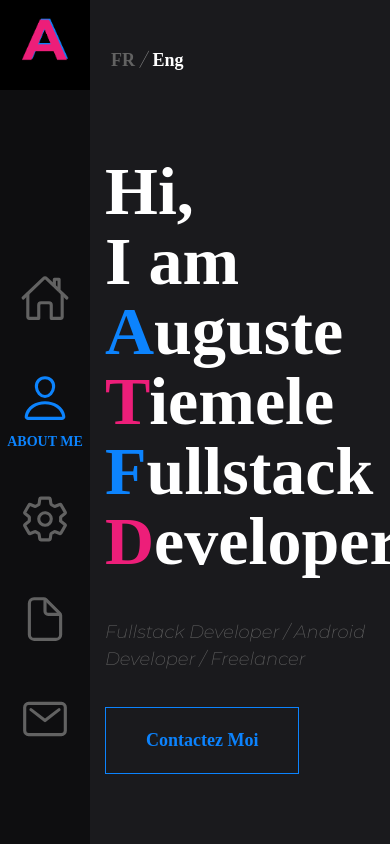
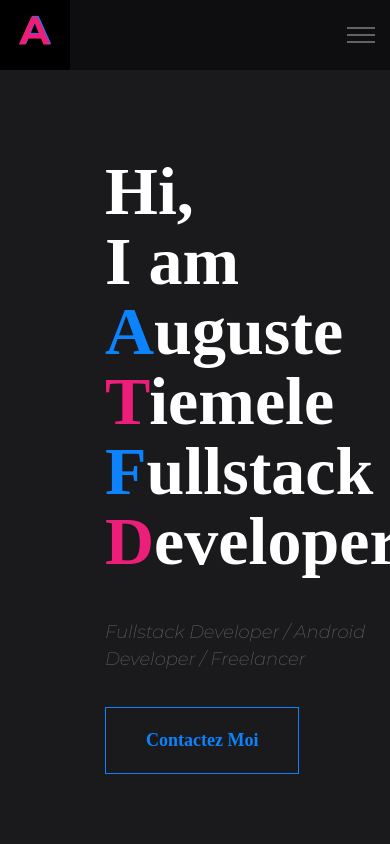
Before and after one commit to xx-code/portfolio, a React (Create React App) app: page /about in a window 390 px wide. Shown: the top 844 px of the page. Built offline with nearby package versions, Linux system fonts and the light colour scheme; a web font is replaced by a local one.

Commit message:
make navbar responsive

```diff
--- a/src/layout/navbar/index.scss
+++ b/src/layout/navbar/index.scss
@@ -6,12 +6,27 @@
     height: 100%;
     position: fixed;
     z-index: 5;
+    @media (max-width: 768px) {
+        height: 70px;
+        width: 100%;
+        position: absolute;
+        top: 0;
+    }
 }
 
+.header {
+    display: flex;
+    justify-content: space-between;
+    align-items: center;
     .logo {
         height: 90px;
         width: 100%;
         background-color: $black;
+        @media (max-width: 768px) {
+            height: 70px;
+            width: 70px;
+            position: static;
+        }
         .wrapper-logo {
             display: flex;
             justify-content: center;
@@ -19,6 +34,71 @@
             height: 100%;
             img {
                 height: 65px;
+                @media (max-width: 768px) {
+                    height: 45px;
+                }
+            }
+        }
+    }
+    .hamburger-btn {
+        display: none;
+        @media (max-width: 768px) {
+            display: block;
+        }
+        .hamburger-btn-wrapper {
+            padding: 15px;
+            .bar {
+                position: relative;
+                background: $high-gray;
+                width: 28px;
+                height: 2px;
+                &:hover {
+                    color: $blue;
+                }
+                &::before {
+                    content: '';
+                    position: absolute;
+                    background: $high-gray;
+                    top: 7px;
+                    width: 28px;
+                    height: 2px;
+                    &:hover {
+                        color: $blue;
+                    }
+                }
+                &::after {
+                    content: '';
+                    position: absolute;
+                    background: $high-gray;
+                    top: -7px;
+                    width: 28px;
+                    height: 2px;
+                    &:hover {
+                        color: $blue;
+                    }
+                }
+            }
+
+            .close {
+                width: 32px;
+                height: 32px;
+                position: relative;
+                &::before, &::after {
+                    position: absolute;
+                    top: 0;
+                    left: 14px;
+                    content: '';
+                    height: 30px;
+                    width: 2px;
+                    background-color: $high-gray;
+                }
+                &::before {
+                    transform: rotate(45deg);
+                }
+                &::after {
+                    transform: rotate(-45deg);
+                }
+            }
         }
     }
 }
@@ -28,6 +108,9 @@
     display: flex;
     justify-content: center;
     align-items: center;
+    @media (max-width: 768px) {
+        display: none;
+    }
     .navbar-items-wrapper {
         padding: 10px 5px;
         margin: 0;
@@ -68,3 +151,36 @@
         }
     }
 }
+
+.navbar-items-responsive {
+    display: none;
+    .navbar-items-wrapper {
+        list-style-type: none;
+        display: flex;
+        justify-content: space-around;
+        background-color: $high-dark;
+        border-top: solid 1px $high-gray;
+        padding: 10px 0;
+        .navlink {
+            a {
+                text-decoration: none;
+                .navlink-wrapper {
+                    text-align: center;
+                    color: $high-gray;
+                    p {
+                        display: none;
+                    }
+                    ion-icon {
+                        font-size: 50px;
+                    }
+                    &:hover {
+                        color: $blue;
+                    }
+                }
+                .active {
+                    color: $blue !important;
+                }
+            }
+        }
+    }
+}
--- a/src/layout/navbar/navbar.js
+++ b/src/layout/navbar/navbar.js
@@ -1,4 +1,4 @@
-import React from 'react';
+import React, { useEffect, useState } from 'react';
 import { useLocation } from 'react-router-dom';
 import { useTranslation } from 'react-i18next';
 import NavLink from './components/navLink';
@@ -7,16 +7,45 @@ import logo from '../../images/logo.png';
 
 const Navbar = () => {
 
+    const [canDisplayNavItems, setCanDisplayNavItems] = useState(true);
+
     const currentLocation = useLocation().pathname;
-    const { t } = useTranslation()
+    const { t } = useTranslation();
+
+    const displayNavItems = (canDisplay) => {
+        const navbarItemsResponsive = document.getElementById('navbar-items-behavior');
+        const hambugerElement = document.getElementById('hamburger-element');
+        navbarItemsResponsive.style.display = canDisplay ? 'block' : 'none';
+        hambugerElement.classList.remove(canDisplay ? 'bar' : 'close');
+        hambugerElement.classList.add(canDisplay ? 'close' : 'bar');
+        setCanDisplayNavItems(!canDisplay);
+    };
+
+    const handleHambugerElement = () => {
+        displayNavItems(canDisplayNavItems);
+    };
+
+    useEffect(() => {
+        window.addEventListener('resize', () => {
+            displayNavItems(false);
+        });
+    }, []);
 
     return(
         <div id="navbar">
-            <div className="logo">
-                <div className="wrapper-logo">
-                    <img src={logo} alt="logo-short" />
+            <div className="header">
+                <div className="logo">
+                    <div className="wrapper-logo">
+                        <img src={logo} alt="logo-short" />
+                    </div>
+                </div>
+                <div className="hamburger-btn">
+                    <div className="hamburger-btn-wrapper">
+                        <div id="hamburger-element" className="bar" onClick={() => handleHambugerElement()} ></div>
+                    </div>
                 </div>
             </div>
+
             <div className="navbar-items">
                 <ul className="navbar-items-wrapper">
                     <NavLink
@@ -46,6 +75,30 @@ const Navbar = () => {
                         selected={ currentLocation === '/contact' } />
                 </ul>
             </div>
+            <div id="navbar-items-behavior" className="navbar-items-responsive">
+                <ul className="navbar-items-wrapper">
+                    <NavLink
+                        icon="home-outline"
+                        link="/"
+                        selected={ currentLocation === '/' } />
+                    <NavLink
+                        icon="person-outline"
+                        link="/about"
+                        selected={ currentLocation === '/about' } />
+                    <NavLink
+                        icon="settings-outline"
+                        link="/skills"
+                        selected={ currentLocation === '/skills' } />
+                    <NavLink
+                        icon="document-outline"
+                        link="/projects"
+                        selected={ currentLocation === '/projects'} />
+                    <NavLink
+                        icon="mail-outline"
+                        link="/contact"
+                        selected={ currentLocation === '/contact' } />
+                </ul>
+            </div>
         </div>
     );
 };
--- a/src/views/home/components/welcome/index.js
+++ b/src/views/home/components/welcome/index.js
@@ -8,7 +8,7 @@ const switchColor = (letter, targetLetters) => {
             return targetLetters[i].style
         }
     };
-    return 'ff'
+    return ''
 };
 
 const LettersDisplaying = ({letters, highLetters = []}) => {
```
Also changed, not shown: 1 other file (tests, documents, lock files or other folders). Lines whose indentation alone changed are shown as unchanged.
